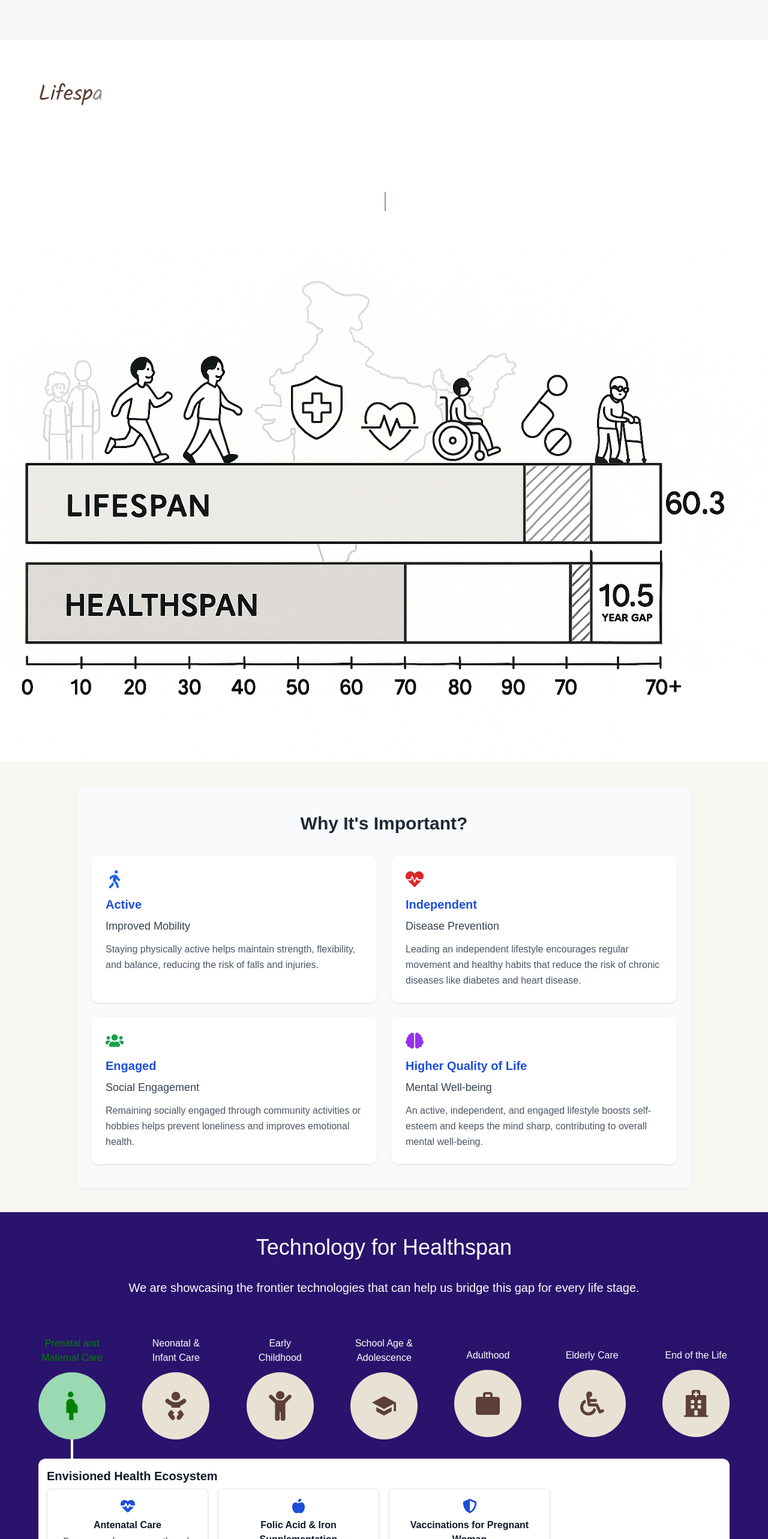
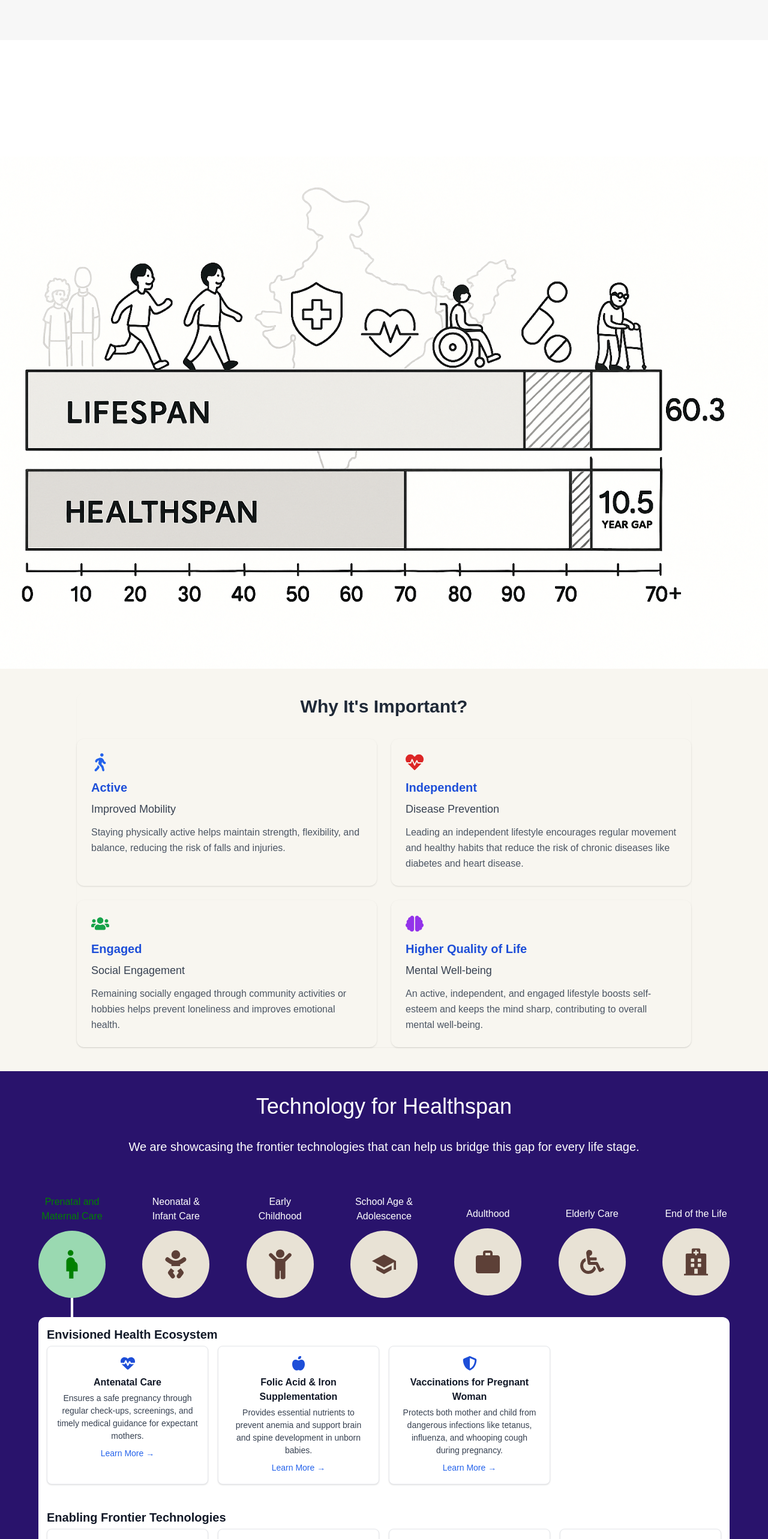
Before and after one commit to Balajinaga007/SwasthBharat123, a React (Vite) app: page / in a window 1280 px wide. Shown: the part 2600-5166 px from the top of the page at 60% size. Built offline with nearby package versions, Linux system fonts and the light colour scheme.

Commit message:
code changes4

```diff
--- a/src/App.jsx
+++ b/src/App.jsx
@@ -320,31 +320,29 @@ const stageInfo=[
       </section> */}
 
       {/* Typewriter Section */}
-      <section className="min-h-[350px] px-4 bg-ta-white flex items-center justify-center">
-        <div className="max-w-6xl mx-auto text-center">
-          <div className="relative">
+      <section className="py-0 my-0 px-4 bg-ta-white flex items-center justify-center">
+  <div className="max-w-6xl mx-auto text-center m-0 p-0">
+    <div className="relative m-0 p-0">
       <p
         ref={typewriterRef}
-              className="text-2xl md:text-3xl lg:text-4xl leading-relaxed text-ta-dark-brown text-left max-w-none break-words"
+        className="text-2xl md:text-3xl lg:text-4xl leading-relaxed text-ta-dark-brown text-left max-w-none break-words m-0 p-0"
         style={{
           fontFamily: 'Kalam, cursive',
           fontWeight: '400',
           lineHeight: '1.8',
           wordWrap: 'break-word',
           whiteSpace: 'normal',
-                overflowWrap: 'break-word'
+          overflowWrap: 'break-word',
+          margin: 0,
+          padding: 0,
         }}
       >
         Lifespan measures quantity; healthspan measures quality. Lifespan counts total years from birth to death, healthspan represents the period spent in good health, free from serious disease and disability.
       </p>
-            <span
-              id="typewriter-cursor"
-              className="inline-block w-0.5 h-8 bg-ta-dark-brown ml-1 animate-pulse"
-              style={{ display: 'none' }}
-            />
     </div>
   </div>
 </section>
+
 
       {/* Healthspan Infographic Section */}
       <section className="w-full">
@@ -354,6 +352,7 @@ const stageInfo=[
           className="w-full h-auto object-cover"
         />
       </section>
+
 
       {/* Placeholder Section */}
       <WhyImportantSection/>
@@ -427,7 +426,7 @@ const stageInfo=[
             ))}
           </div>
 
-          <div className="bg-white rounded-xl h-[580px] p-3.5 flex flex-col gap-1.5 overflow-y-auto" ref={stagesContainer}>
+          <div className="bg-white rounded-xl h-[600px] p-3.5 flex flex-col gap-1 overflow-y-auto" ref={stagesContainer}>
             {/* Envisioned Health Ecosystem */}
             <h2 className="text-xl font-bold text-gray-900">Envisioned Health Ecosystem</h2>
             <div className="grid grid-cols-1 md:grid-cols-4 gap-4">
@@ -452,7 +451,7 @@ const stageInfo=[
             </div>
 
             {/* Enabling Frontier Technologies */}
-            <h2 className="text-xl font-bold text-gray-900 mt-2">Enabling Frontier Technologies</h2>
+            <h2 className="text-xl pt-7 font-bold text-gray-900 mt-2">Enabling Frontier Technologies</h2>
             <div className="grid grid-cols-1 md:grid-cols-4 gap-4">
               <div className="bg-white p-4 rounded-lg shadow border border-gray-200 flex flex-col items-center">
                 <FontAwesomeIcon icon={faUser} className="text-blue-700 text-2xl mb-2" />
--- a/src/components/WhyImportantSection.jsx
+++ b/src/components/WhyImportantSection.jsx
@@ -34,16 +34,16 @@ const WhyImportantSection = () => {
   ];
 
   return (
-    <section className="py-10 px-6 bg-gray-50 rounded-xl shadow-sm max-w-5xl mx-auto my-10 font-work-sans" style={{ fontFamily: 'Work Sans, sans-serif' }}>
+    <section className="  rounded-xl shadow-sm max-w-5xl mx-auto my-10 font-work-sans" style={{ fontFamily: 'Work Sans, sans-serif' }}>
       <h2 className="text-3xl font-bold text-center text-gray-800 mb-8">
         Why It's Important?
       </h2>
 
-      <div className="grid gap-6 sm:grid-cols-2">
+      <div className="grid  gap-6 sm:grid-cols-2">
         {benefits.map((item, index) => (
           <div
             key={index}
-            className="p-6 bg-white rounded-xl shadow hover:shadow-lg transition duration-300"
+            className="p-6  rounded-xl shadow hover:shadow-lg transition duration-300"
           >
             {item.icon}
             <h3 className="text-xl font-semibold text-blue-700 mb-2">{item.title}</h3>
```
Lines whose indentation alone changed are shown as unchanged.
